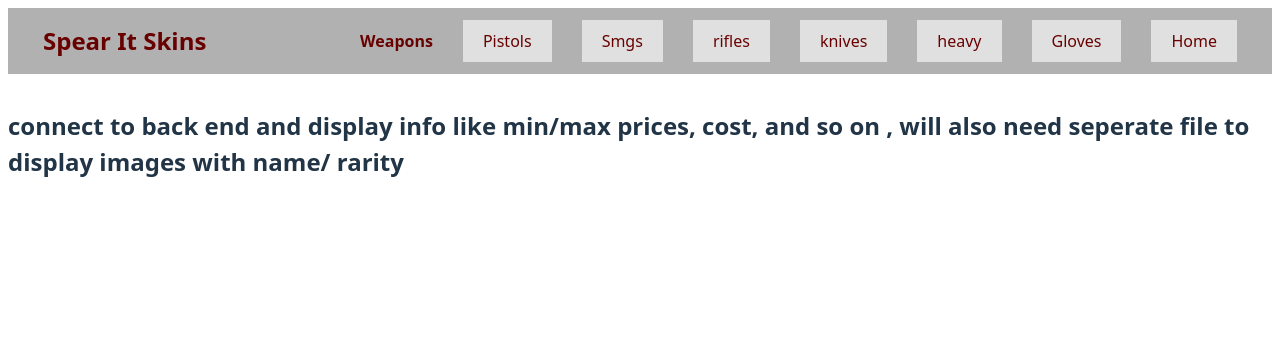
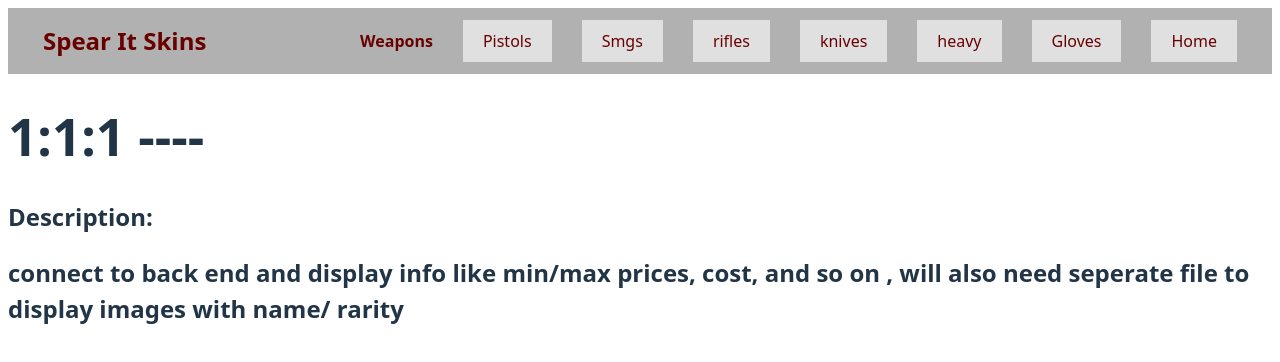
Before and after one commit to tyler-drake-80/spear-it-skins, a React (Vite) app in the folder frontend/: page /category/1/1/1 in a window 1280 px wide. Shown: the top 362 px of the page. Built offline with nearby package versions, Linux system fonts and the light colour scheme.

Commit message:
update pistols page to show protype gun skins and links to corresponding page

```diff
--- a/frontend/src/data/pistolSkins.js
+++ b/frontend/src/data/pistolSkins.js
@@ -1,186 +1,326 @@
 export const pistolSkins = {
 
-  "CZ75-Auto" :[
-    {
+  "CZ75-Auto" :{
+    Victoria :{
       "name": "Victoria",
       "img": "",
-      "description": "",
+      "description": "inspired by the victorian era",
       "url_add_on": "Victoria"
     },
-    {
-      "name": "Xiangliu",
+
+    "Xiangliu":
+    {"name": "Xiangliu",
       "img": "",
-      "description": ""
+      "description": "great color ",
+      "url_add_on": "Xiangliu"
     },
-    {
+
+    "Yellow-Jacket": {
       "name": "Yellow Jacket",
       "img": "",
-      "description": ""
+      "description": "yellow ",
+      "url_add_on": "Yellow-Jacket"
     },
-    {
+
+    "Tacticat": {
       "name": "Tacticat",
       "img": "",
-      "description": ""
+      "description": "filler1",
+      "url_add_on" : "Tacticat"
     },
-    {
+
+    "Syndicate": {
       "name": "Syndicate",
       "img": "",
-      "description": ""
+      "description": "named after the one and only? ",
+      "url_add_on": "Syndicate"
     },
-    {
+
+    "Crimson Web": {
       "name": "Crimson Web",
       "img": "",
-      "description": ""
+      "description": "",
+      "url_add_on": "Crimson-Web"
     },
-    {
+
+    "Pole Position": {
       "name": "Pole Position",
       "img": "",
-      "description": ""
+      "description": "intresting color patter and name? "
     },
-    {
+
+    "Tigris": {
       "name": "Tigris",
       "img": "",
-      "description": ""
+      "description": "",
+      "url_add_on" : "Tigris"
     },
-    {
+
+    "Circaetus": {
       "name": "Circaetus",
       "img": "",
-      "description": ""
+      "description": "",
+      "url_add_on" : "Circaetus"
     },
-    {
+
+    "Red-Astor": {
       "name": "Red Astor",
       "img": "",
-      "description": ""
+      "description": "",
+      "url_add_on" : "Red-Astor"
     },
-    {
+
+    "Eco": {
       "name": "Eco",
       "img": "",
-      "description": ""
+      "description": "",
+      "url_add_on" : "Eco"
+
     },
-    {
+
+    "Slalom": {
       "name": "Slalom",
       "img": "",
-      "description": ""
+      "description": "",
+      "url_add_on" : "Slalom"
     },
-    {
+
+    "Copper-Fiber": {
       "name": "Copper Fiber",
       "img": "",
-      "description": ""
+      "description": "",
+      "url_add_on" : "Copper-Fiber"
     },
-    {
+
+    "Emerald": {
       "name": "Emerald",
       "img": "",
-      "description": ""
+      "description": "bright colors "
     },
-    {
+
+    "Polymer": {
       "name": "Polymer",
       "img": "",
       "description": ""
     },
-    {
+
+    "Hexane": {
       "name": "Hexane",
       "img": "",
       "description": ""
     },
-    {
+
+    "Imprint": {
       "name": "Imprint",
       "img": "",
       "description": ""
     },
-    {
+
+    "Emerald Quartz": {
       "name": "Emerald Quartz",
       "img": "",
       "description": ""
     },
-    {
+
+    "Tread Plate": {
       "name": "Tread Plate",
       "img": "",
       "description": ""
     },
-    {
+
+    "Framework": {
       "name": "Framework",
       "img": "",
       "description": ""
     },
-    {
+
+    "Vendetta": {
       "name": "Vendetta",
       "img": "",
       "description": ""
     },
-    {
+
+    "Twist": {
       "name": "Twist",
       "img": "",
       "description": ""
     },
-    {
+
+    "Nitro": {
       "name": "Nitro",
       "img": "",
       "description": ""
     },
-    {
+
+    "Poison Dart": {
       "name": "Poison Dart",
       "img": "",
       "description": ""
     },
-    {
+
+    "The Fuschia Is Now": {
       "name": "The Fuschia Is Now",
       "img": "",
-      "description": ""
+      "description": "Great skin name "
     },
-    {
+
+    "Tuxedo": {
       "name": "Tuxedo",
       "img": "",
-      "description": ""
+      "description": "Elegance to take out your enemies"
     },
-    {
+
+    "Army Sheen": {
       "name": "Army Sheen",
       "img": "",
       "description": ""
     },
-    {
+
+    "Distressed": {
       "name": "Distressed",
       "img": "",
       "description": ""
     },
-    {
+
+    "Jungle Dashed": {
       "name": "Jungle Dashed",
       "img": "",
       "description": ""
     },
-    {
+
+    "Indigo": {
       "name": "Indigo",
       "img": "",
       "description": ""
     },
-    {
+
+    "Green Plaid": {
       "name": "Green Plaid",
       "img": "",
       "description": ""
     },
-    {
+
+    "Pink Pearl": {
       "name": "Pink Pearl",
       "img": "",
       "description": ""
     },
-    {
+
+    "Silver": {
       "name": "Silver",
       "img": "",
       "description": ""
     },
-    {
+
+    "Midnight Palm": {
       "name": "Midnight Palm",
       "img": "",
       "description": ""
     },
-    {
+
+    "Honey Paisley":  {
       "name": "Honey Paisley",
       "img": "",
       "description": ""
     },
-    {
+
+    "Chalice": {
       "name": "Chalice",
       "img": "",
       "description": ""
     }
-  ]
+  },
+  "Desert-Eagle": {
+    "skin1":{
+      "name": "blank(testing)",
+      "img": "",
+      "description": "blank6",
+      "url_add_on": "blank"
+    },
+  },
+
+  "Dual-Berettas": {
+    "skin1":{
+      "name": "blank(testing)",
+      "img": "",
+      "description": "blank0",
+      "url_add_on": "blank"
+    },
+
+  },
+  "Five-Seven": {
+    "skin1":{
+      "name": "blank(testing)",
+      "img": "",
+      "description": "blank1",
+      "url_add_on": "blank"
+    }
+
+
+
+
+  },
+
+    "Glock-18": {
+      "skin1":{
+      "name": "blank(testing)",
+      "img": "",
+      "description": "blank4",
+      "url_add_on": "blank"
+    },
+  },
+    "P2000": {
+      "skin1":{
+      "name": "blank(testing)",
+      "img": "",
+      "description": "blank3",
+      "url_add_on": "blank"
+      }
+    },
+
+    "P250": {
+      "skin1":{
+      "name": "blank(testing)",
+      "img": "",
+      "description": "blank2",
+      "url_add_on": "blank"
+      }
+    },
+
+    "R8-Revolver": {
+      "skin1":{
+      "name": "blank(testing)",
+      "img": "",
+      "description": "blank2",
+      "url_add_on": "blank"
+      }
+    },
+
+    "Tec-9": {
+      "skin1":{
+      "name": "blank(testing)",
+      "img": "",
+      "description": "blank2",
+      "url_add_on": "blank"
+      }
+    },
+
+    "USP-S": {
+      "skin1":{
+      "name": "blank(testing)",
+      "img": "",
+      "description": "blank2",
+      "url_add_on": "blank"
+      }
+    },
+
+    "Zeus-x27": {
+      "skin1":{
+      "name": "blank(testing)",
+      "img": "",
+      "description": "blank2",
+      "url_add_on": "blank"
+      }
+    },
+
 }
--- a/frontend/src/data/weapons.js
+++ b/frontend/src/data/weapons.js
@@ -6,19 +6,19 @@ pistols : {
     description: "Great substitue for an smg"
   },
 
-  "Desert Eagle" : {
+  "Desert-Eagle" : {
     name: "Desert Eagle", url: "/category/pistols/Desert-Eagle", img: "/pistolsCategory/imgi_9_Desert_Eagle.png",
     description: "Powerful pistol that deals excellent damage "
   },
 
-  "Dual Berettas": {
+  "Dual-Berettas": {
      name: "Dual Berettas", url: "/category/pistols/Dual-Berettas", img: "/pistolsCategory/imgi_10_Dual_Berettas.png",
      description: "Why use one pistol when you can use two?"
   },
 
-  "Five-SeveN":  {
+  "Five-Seven":  {
     name: "Five-SeveN", url: "/category/pistols/Five-Seven", img: "/pistolsCategory/imgi_11_Five-SeveN.png",
-    description: ""
+    description: "description filler x"
   },
 
   "Glock-18":  {
@@ -28,12 +28,12 @@ pistols : {
 
   "P2000":  {
     name: "P2000", url: "/category/pistols/P2000", img: "/pistolsCategory/imgi_13_P2000.png",
-    description: ""
+    description: "description filler 1"
   },
 
   "P250":  {
     name: "P250", url: "/category/pistols/P250", img: "/pistolsCategory/imgi_14_P250.png" ,
-    description: ""
+    description: "description filler 2"
   },
 
   "R8-Revolver":  {
@@ -42,17 +42,17 @@ pistols : {
 
   "Tec-9":  {
     name: "Tec-9", url: "/category/pistols/Tec-9", img: "/pistolsCategory/imgi_16_Tec-9.png",
-    description: ""
+    description: "description filler 3"
   },
 
   "USP-S":  {
     name: "USP-S", url: "/category/pistols/USP-S", img : "/pistolsCategory/imgi_17_USP-S.png",
-    description: ""
+    description: "description filler 4"
   },
 
   "Zeus-x27":  {
     name: "Zeus-x27", url: "/category/pistols/Zeus-x27",
-    description: ""
+    description: "description filler 5"
   }
   },
 
@@ -124,7 +124,7 @@ pistols : {
 
     description: ""},
 
-  AWP:  {
+  "AWP":  {
     name: "AWP", url: "/category/rifles/AWP",
     img: "/rifleImages/AWP.png",
     description: "" },
--- a/frontend/src/pages/categoryPage.jsx
+++ b/frontend/src/pages/categoryPage.jsx
@@ -8,9 +8,9 @@ function CategoryPage() {
   const { type } = useParams();    // gets /category/"weapons type" in url , type = "weapon type"
 
   const data = categoryInfo[type]; //match url paramaters to categoryData if exists
-  const weaponsList = Object.values( weapons[type] || {});
+  const weaponsList = Object.values( weapons[type] || {}); //gets the list of weapons for a corresponding gun category based on {type}
 
-  if (!data) {
+  if (!data) {                  //error checking if there is not valid page for a url consisting of /category/pistols/(something not valid)
     return <h2>Category not found</h2>;
   }
 
--- a/frontend/src/pages/gunPage.jsx
+++ b/frontend/src/pages/gunPage.jsx
@@ -8,14 +8,13 @@ function GunPage() {
 
   const gunName = pistolSkins[itemId]; //match url paramaters to categoryData if exists
 
-  const skinList = pistolSkins[itemId];
-
-    if (!gunName) {
+   if (!gunName) {
     return <h2>page not complete yet</h2>;
   }
+  const skinList = Object.values(pistolSkins[itemId]);
   const weaponData = weapons[type]?.[itemId];
   const description = weaponData?.description;
-
+  const weaponsList = Object.values( weapons[type] || {});
 
    return (
     <>
--- a/frontend/src/pages/homePage.jsx
+++ b/frontend/src/pages/homePage.jsx
@@ -1,6 +1,9 @@
 
 import CategoryPicture from "../components/CategoryPicture";
 function HomePage() {
+
+
+
   return (
     <>
 
--- a/frontend/src/pages/skinPage.jsx
+++ b/frontend/src/pages/skinPage.jsx
@@ -1,9 +1,16 @@
+import { pistolSkins } from "../data/pistolSkins";
+import { useParams } from "react-router-dom";
+function SkinPage () {
+   const { type, itemId, gunId } = useParams();
 
 
-function SkinPage () {
+   const weaponData = pistolSkins[itemId]?.[gunId];
+   const description = weaponData?.description;
+
   return (
     <>
-      <h1></h1>
+      <h1>{type}:{itemId}:{gunId} ----  </h1>
+      <h2>Description: {description} </h2>
       <h2>connect to back end and display info like
         min/max prices, cost, and so on ,
         will also need seperate file to display images with name/ rarity </h2>
```
